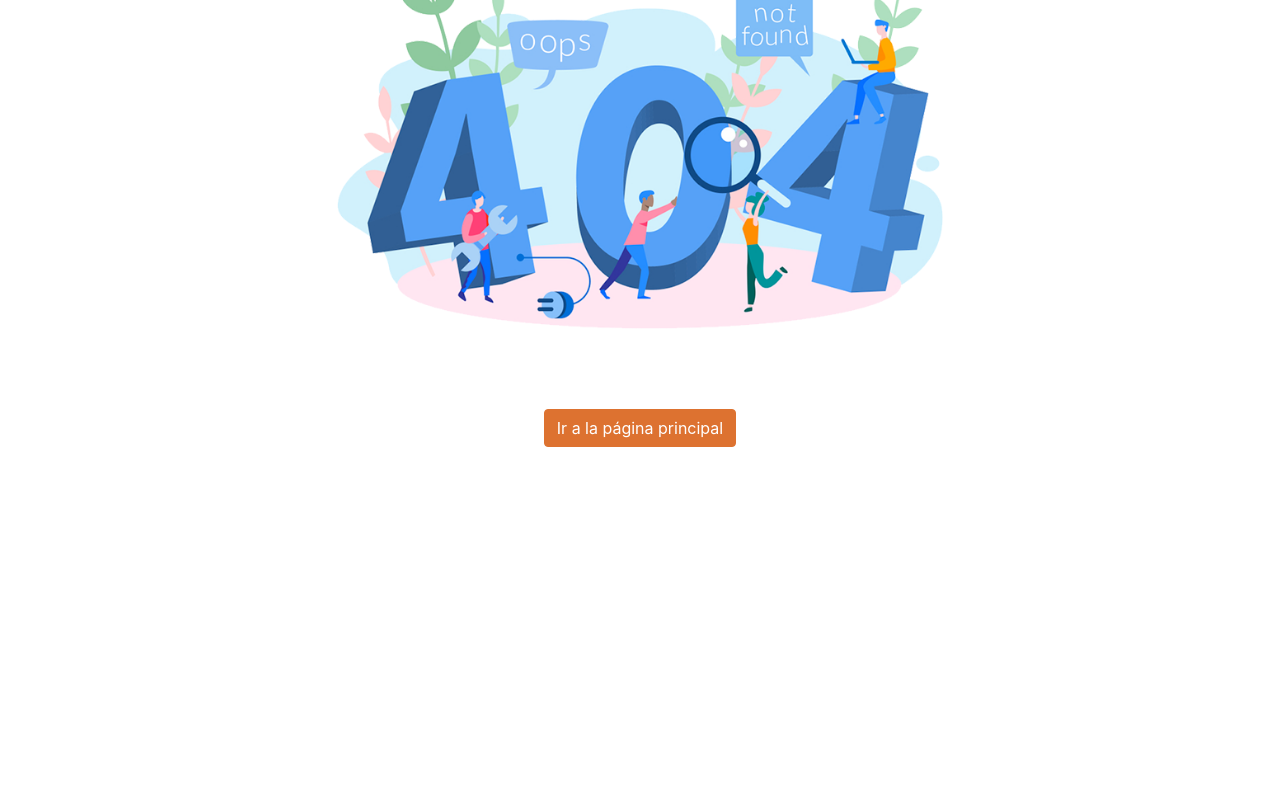
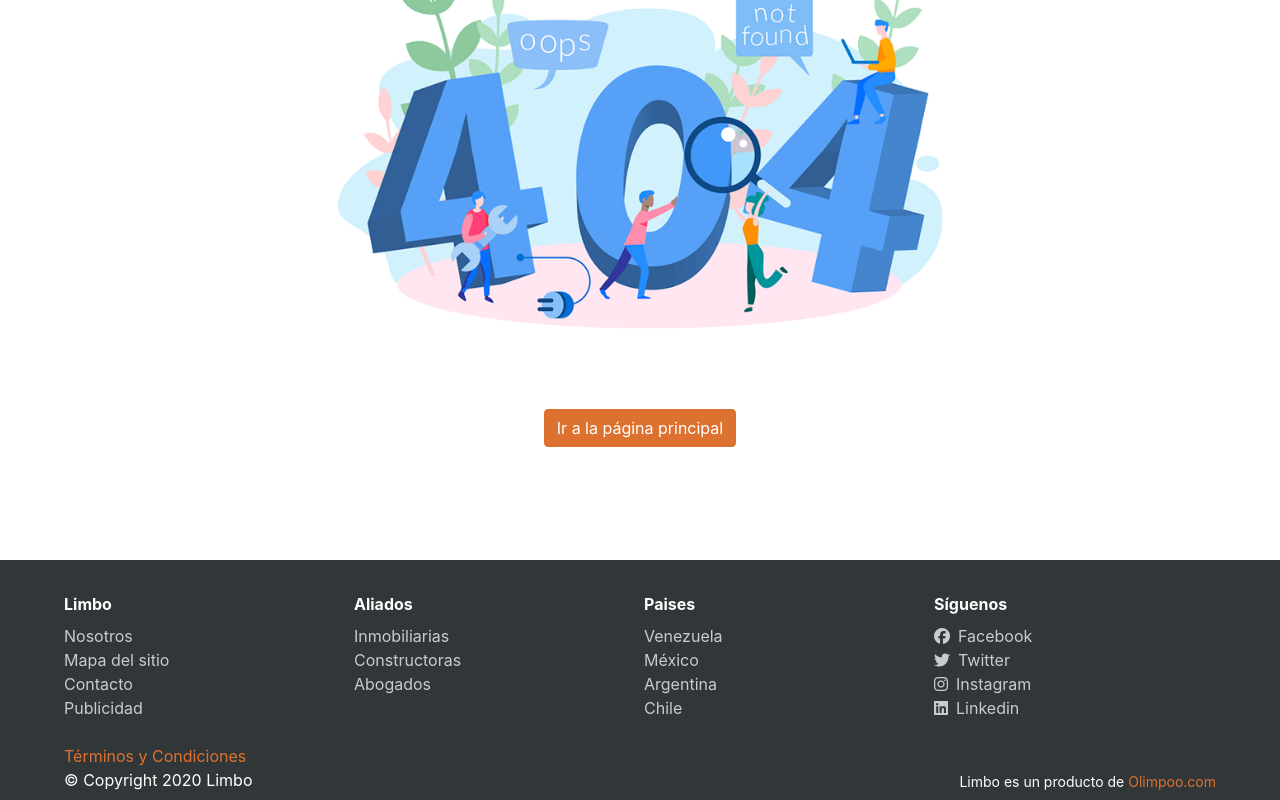
Before and after one commit to olimpoo/limbo, a React (Create React App) app: page / in a window 1280 px wide. Shown: the part 240-1040 px from the top of the page. Before the commit the page ends 800 px from the top, so only its background shows below. Built offline with nearby package versions, Linux system fonts and the light colour scheme.

Commit message:
Add footer

```diff
--- /dev/null
+++ b/src/assets/styles/Footer.scss
@@ -0,0 +1,69 @@
+@import './_theme.scss';
+
+.Footer {
+  background: $secondary-color;
+  color: $white;
+}
+
+.Footer__columns {
+  padding: $size-xl $size-2xl;
+  padding-bottom: $size-base;
+  display: grid;
+  grid-template-columns: repeat(2, 1fr);
+  gap: $size-base;
+}
+
+.Footer__column {
+  display: flex;
+  flex-direction: column;
+}
+
+.Footer__column-title {
+  margin-bottom: $size-base;
+}
+
+.Footer__column-link {
+  color: rgba($white, .75);
+  font-size: $size-md;
+  width: max-content;
+}
+
+.Footer__column-link:hover,
+.Footer__copyright-link{
+  color: $primary-color;
+  text-decoration: none;
+}
+
+.Footer__copyright-link:hover {
+  color: $primary-color;
+}
+
+.Footer__copyright {
+  display: flex;
+  flex-direction: column;
+  width: 100%;
+  padding: $size-md $size-2xl $size-base;
+}
+
+.Footer__copyright-policy {
+  display: flex;
+  flex-direction: column;
+}
+
+.Footer__copyright-brand {
+  margin-top: $size-base;
+  font-size: 14px;
+}
+
+@media screen and (min-width: 568px) {
+  .Footer__columns {
+    grid-template-columns: repeat(4, 1fr);
+  }
+
+  .Footer__copyright {
+    display: flex;
+    justify-content: space-between;
+    align-items: flex-end;
+    flex-direction: row;
+  }
+}
--- a/src/assets/styles/Navbar.scss
+++ b/src/assets/styles/Navbar.scss
@@ -1,4 +1,4 @@
-@import './Theme.scss';
+@import './_theme.scss';
 
 .Navbar {
   background: $white;
@@ -26,7 +26,7 @@
 .Navbar__buttons-button,
 .Navbar__menu-item,
 .Navbar__dropdown {
-  margin: 0 $space-base;
+  margin: 0 $size-base;
 }
 
 .Navbar-cta {
@@ -38,7 +38,7 @@
   .Navbar {
     display: flex;
     align-items: center;
-    justify-content: space-between;
+    justify-content: size-between;
   }
 
   .Navbar__menu {
@@ -55,7 +55,7 @@
 
   .dropdown-menu {
     width: max-content;
-    padding: $space-lg;
+    padding: $size-lg;
   }
 
   .Navbar__dropdown-container {
@@ -87,13 +87,13 @@
   }
 
   .Navbar__menu-item {
-    margin: 0 $space-md;
+    margin: 0 $size-md;
   }
 
   .Navbar__dropdown-container {
     display: grid;
     grid-template-columns: repeat(3, 1fr);
-    gap: $space-2xl;
+    gap: $size-2xl;
   }
 
   .dropdown-menu {
--- a/src/assets/styles/Theme.scss
+++ b/src/assets/styles/_theme.scss
@@ -1,5 +1,6 @@
 // Colors
 $primary-color: #dd7230;
+$secondary-color: #313638;
 $black: #00171f;
 $white: #fefefe;
 $font-color: rgba($black, .85);
@@ -9,11 +10,11 @@ $font-base: 1rem;
 
 // Sizing
 $full: 100%;
-$space-base: 8px;
-$space-md: $space-base * 2;
-$space-lg: $space-base * 3;
-$space-xl: $space-md * 2;
-$space-2xl: $space-xl * 2;
+$size-base: 8px;
+$size-md: $size-base * 2;
+$size-lg: $size-base * 3;
+$size-xl: $size-md * 2;
+$size-2xl: $size-xl * 2;
 
 // Utils
 $shadow: 0 4px 6px -1px rgba($black, .1), 0 2px 4px -1px rgba($black, 0.06);
--- /dev/null
+++ b/src/components/Footer.jsx
@@ -0,0 +1,55 @@
+import React from 'react';
+import '../assets/styles/Footer.scss';
+
+const Footer = () => (
+  <footer className="Footer">
+    <div className="Footer__columns">
+      <div className="Footer__column">
+        <strong className="Footer__column-title">Limbo</strong>
+        <a href="/" className="Footer__column-link">Nosotros</a>
+        <a href="/" className="Footer__column-link">Mapa del sitio</a>
+        <a href="/" className="Footer__column-link">Contacto</a>
+        <a href="/" className="Footer__column-link">Publicidad</a>
+      </div>
+      <div className="Footer__column">
+        <strong className="Footer__column-title">Aliados</strong>
+        <a href="/" className="Footer__column-link">Inmobiliarias</a>
+        <a href="/" className="Footer__column-link">Constructoras</a>
+        <a href="/" className="Footer__column-link">Abogados</a>
+      </div>
+      <div className="Footer__column">
+        <strong className="Footer__column-title">Paises</strong>
+        <a href="/" className="Footer__column-link">Venezuela</a>
+        <a href="/" className="Footer__column-link">México</a>
+        <a href="/" className="Footer__column-link">Argentina</a>
+        <a href="/" className="Footer__column-link">Chile</a>
+      </div>
+      <div className="Footer__column">
+        <strong className="Footer__column-title">Síguenos</strong>
+        <a href="/" className="Footer__column-link">
+          <i class="fab fa-facebook mr-2"></i>Facebook
+        </a>
+        <a href="/" className="Footer__column-link">
+          <i class="fab fa-twitter mr-2"></i>Twitter
+        </a>
+        <a href="/" className="Footer__column-link">
+          <i class="fab fa-instagram mr-2"></i>Instagram
+        </a>
+        <a href="/" className="Footer__column-link">
+          <i class="fab fa-linkedin mr-2"></i>Linkedin
+        </a>
+      </div>
+    </div>
+    <div className="Footer__copyright">
+      <div className="Footer__copyright-policy">
+        <a href="/" className="Footer__copyright-link">Términos y Condiciones</a>
+        <span>© Copyright 2020 Limbo</span>
+      </div>
+      <span className="Footer__copyright-brand">
+        Limbo es un producto de <a href="/" className="Footer__copyright-link">Olimpoo.com</a>
+      </span>
+    </div>
+  </footer>
+);
+
+export default Footer;
--- a/src/components/Layout.jsx
+++ b/src/components/Layout.jsx
@@ -1,11 +1,13 @@
 import React from 'react';
 import Navbar from './Navbar';
+import Footer from './Footer';
 import '../assets/styles/Layout.scss';
 
 const Layout = ({ children }) => (
   <div className='Layout'>
     <Navbar />
-    {children}
+      {children}
+    <Footer />
   </div>
 );
 
--- a/src/components/Navbar.jsx
+++ b/src/components/Navbar.jsx
@@ -17,63 +17,63 @@ const Navigation = () => (
           <Col>
             <Navbar.Text>Estado</Navbar.Text>
             {cities.map((city) => (
-              <Nav.Link className='Navbar__dropdown-item'>{city}</Nav.Link>
+              <Nav.Link key={city} className='Navbar__dropdown-item'>{city}</Nav.Link>
             ))}
           </Col>
           <Col>
             <Navbar.Text>Tipo de propiedad</Navbar.Text>
             {types.map((type) => (
-              <Nav.Link className='Navbar__dropdown-item'>{type}</Nav.Link>
+              <Nav.Link key={type} className='Navbar__dropdown-item'>{type}</Nav.Link>
             ))}
           </Col>
           <Col>
             <Navbar.Text>Habitaciones</Navbar.Text>
             {rooms.map((room) => (
-              <Nav.Link className='Navbar__dropdown-item'>{room}</Nav.Link>
+              <Nav.Link key={room} className='Navbar__dropdown-item'>{room}</Nav.Link>
             ))}
           </Col>
         </Row>
       </NavDropdown>
       <NavDropdown title='Alquilar' className='Navbar__dropdown'>
-        <Row className='Navbar__dropdown-container'>
+      <Row className='Navbar__dropdown-container'>
           <Col>
             <Navbar.Text>Estado</Navbar.Text>
             {cities.map((city) => (
-              <Nav.Link className='Navbar__dropdown-item'>{city}</Nav.Link>
+              <Nav.Link key={city} className='Navbar__dropdown-item'>{city}</Nav.Link>
             ))}
           </Col>
           <Col>
             <Navbar.Text>Tipo de propiedad</Navbar.Text>
             {types.map((type) => (
-              <Nav.Link className='Navbar__dropdown-item'>{type}</Nav.Link>
+              <Nav.Link key={type} className='Navbar__dropdown-item'>{type}</Nav.Link>
             ))}
           </Col>
           <Col>
             <Navbar.Text>Habitaciones</Navbar.Text>
             {rooms.map((room) => (
-              <Nav.Link className='Navbar__dropdown-item'>{room}</Nav.Link>
+              <Nav.Link key={room} className='Navbar__dropdown-item'>{room}</Nav.Link>
             ))}
           </Col>
         </Row>
       </NavDropdown>
       <NavDropdown title='Anunciar' className='Navbar__dropdown'>
-        <Row className='Navbar__dropdown-container'>
+      <Row className='Navbar__dropdown-container'>
           <Col>
             <Navbar.Text>Estado</Navbar.Text>
             {cities.map((city) => (
-              <Nav.Link className='Navbar__dropdown-item'>{city}</Nav.Link>
+              <Nav.Link key={city} className='Navbar__dropdown-item'>{city}</Nav.Link>
             ))}
           </Col>
           <Col>
             <Navbar.Text>Tipo de propiedad</Navbar.Text>
             {types.map((type) => (
-              <Nav.Link className='Navbar__dropdown-item'>{type}</Nav.Link>
+              <Nav.Link key={type} className='Navbar__dropdown-item'>{type}</Nav.Link>
             ))}
           </Col>
           <Col>
             <Navbar.Text>Habitaciones</Navbar.Text>
             {rooms.map((room) => (
-              <Nav.Link className='Navbar__dropdown-item'>{room}</Nav.Link>
+              <Nav.Link key={room} className='Navbar__dropdown-item'>{room}</Nav.Link>
             ))}
           </Col>
         </Row>
@@ -82,8 +82,8 @@ const Navigation = () => (
       <Nav.Link className='Navbar__menu-item'>Ayuda</Nav.Link>
     </Nav>
     <Nav className='Navbar__buttons'>
-      <Nav.Link className='Navbar__buttons-button'>Sign In</Nav.Link>
-      <Nav.Link className='Navbar__buttons-button Navbar-cta'>Sign Up</Nav.Link>
+      <Nav.Link className='Navbar__buttons-button'>Login</Nav.Link>
+      <Nav.Link className='Navbar__buttons-button Navbar-cta'>Registrarse</Nav.Link>
       <Navbar.Toggle aria-controls='Navbar__menu-mobile' />
     </Nav>
     <Navbar.Collapse id='Navbar__menu-mobile'>
```
